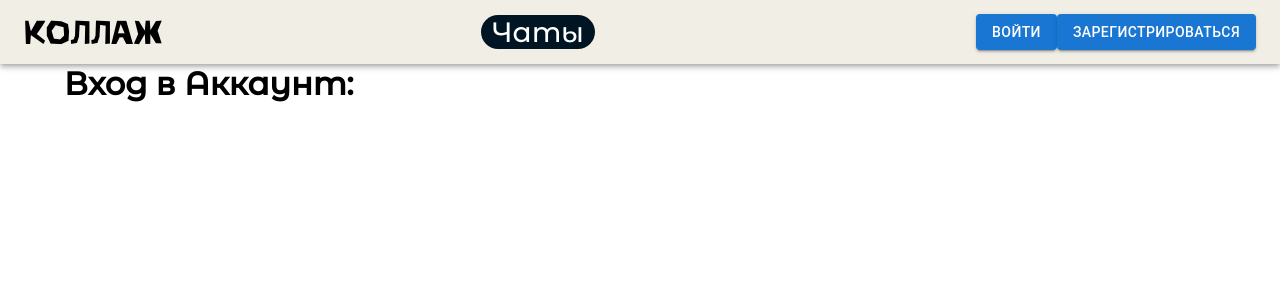
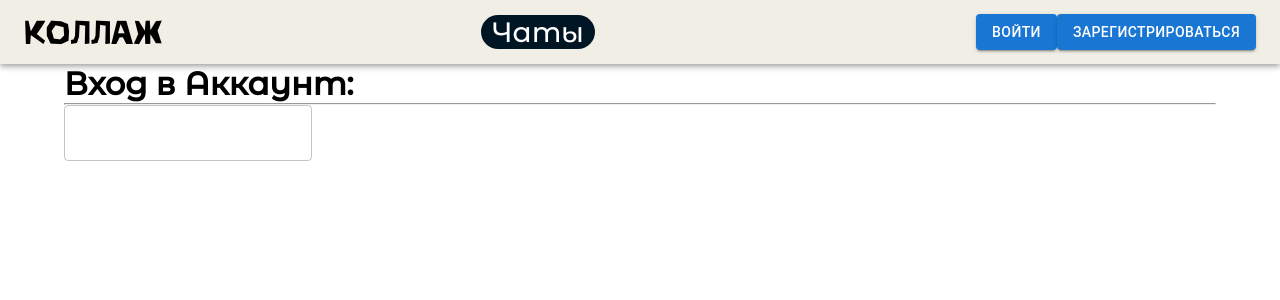
Before and after one commit to vadim36/TulaHack23-2-, a React (Create React App) app: page /log in a window 1280 px wide. Shown: the top 300 px of the page. Built offline with nearby package versions, Linux system fonts and the light colour scheme.

Commit message:
add database

```diff
--- a/package.json
+++ b/package.json
@@ -13,6 +13,7 @@
     "axios": "^1.5.1",
     "eslint": "^8.52.0",
     "firebase": "^10.5.0",
+    "pocketbase": "^0.19.0",
     "react": "^18.2.0",
     "react-dom": "^18.2.0",
     "react-firebase-hooks": "^5.1.1",
--- a/src/App.js
+++ b/src/App.js
@@ -8,7 +8,6 @@ import './styles_utils/index.css';
 import './styles_utils/type.css';
 import LoginPage from './pages/Login/LoginPage';
 import RegisterPage from './pages/Register/RegisterPage';
-
 
 function App() {
   const [isAuth, setIsAuth] = useState(false);
--- a/src/pages/Login/LoginPage.jsx
+++ b/src/pages/Login/LoginPage.jsx
@@ -1,10 +1,13 @@
 import React from 'react'
 import { Container } from '@mui/material';
+import { TextField } from '@mui/material';
 
 export default function LoginPage() {
     return (
         <Container>
             <h1>Вход в Аккаунт:</h1>
+            <hr />
+            <TextField>Введите пароль...</TextField>
         </Container>
     );
 }
--- /dev/null
+++ b/src/utils/login.js
@@ -0,0 +1,3 @@
+export async function login() {
+    await pb.collection('users').authWithPassword(username, password);
+}
```
Also changed, not shown: src/lib/pocketbase.js (added, +8 -0 lines), 1 other file (tests, documents, lock files or other folders).
